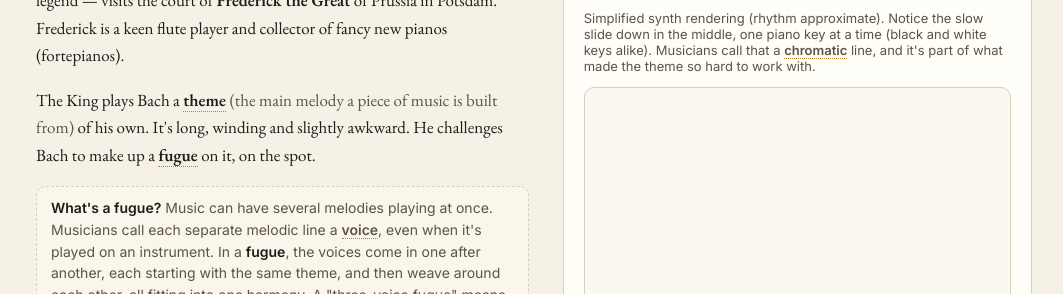
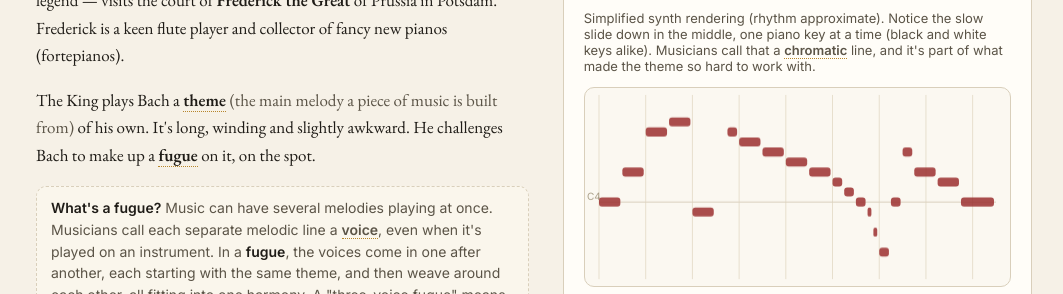
Before and after one commit to chtran/geb_explainer, a plain HTML site: page 01-introduction/index.html in a window 1280 px wide. Shown: the part 657-951 px from the top of the page, without its empty margins (106-1169 px from the left). Drawn offline with nearby package versions, Linux system fonts and the light colour scheme.

Commit message:
Fix startup error in section 3 keyboards (note names used before defined)
Co-Authored-By: Claude Opus 5.5 <noreply@anthropic.com>
Claude-Session: https://claude.ai/code/session_01MKhvSLkG1qetW4sAE1tSgq

```diff
--- a/01-introduction/index.html
+++ b/01-introduction/index.html
@@ -400,6 +400,7 @@ playToggle($('cPlay2'),()=>{const v=buildCanon();const w=[{...v[0],gain:0.0001},
 const SOLF={0:'do',2:'re',4:'mi',5:'fa',7:'sol',9:'la',11:'si',12:'do'};
 const BLK={1:['C♯','D♭'],3:['D♯','E♭'],6:['F♯','G♭'],8:['G♯','A♭'],10:['A♯','B♭']};
 const LET={0:'C',2:'D',4:'E',5:'F',7:'G',9:'A',11:'B',12:'C'};
+const ONE_NAME={1:'C♯',3:'E♭',6:'F♯',8:'A♭',10:'B♭'};   // same names as the ring of keys
 const FAM_MAJ=[0,2,4,5,7,9,11], FAM_MIN=[0,2,3,5,7,8,10];
 /* Draw one octave plus the top C (13 keys, semitones 0..12).
    o = {fam: Set of pitch classes in the key, home: pitch class, active: semitone 0..12 now sounding, solf: show do-re-mi} */
@@ -422,7 +423,7 @@ function drawPiano(svg,o={}){
     if(o.solf){
       s+=`<text x="${x+18}" y="${Y0+H*0.6-26}" text-anchor="middle" font-family="Inter" font-size="12.5" font-weight="600" fill="${tc}">${BLK[semi][0]}</text>`;
       s+=`<text x="${x+18}" y="${Y0+H*0.6-10}" text-anchor="middle" font-family="Inter" font-size="12.5" font-weight="600" fill="${tc}">${BLK[semi][1]}</text>`;
-    } else s+=`<text x="${x+18}" y="${Y0+H*0.6-12}" text-anchor="middle" font-family="Inter" font-size="13" font-weight="600" fill="${tc}">${NOTE[semi]}</text>`;
+    } else s+=`<text x="${x+18}" y="${Y0+H*0.6-12}" text-anchor="middle" font-family="Inter" font-size="13" font-weight="600" fill="${tc}">${ONE_NAME[semi]}</text>`;
     if(o.home!=null && semi%12===o.home) s+=`<circle cx="${x+18}" cy="${Y0+16}" r="5" fill="${tc}"/>`;
     s+='</g>';});
   svg.innerHTML=s;
```
